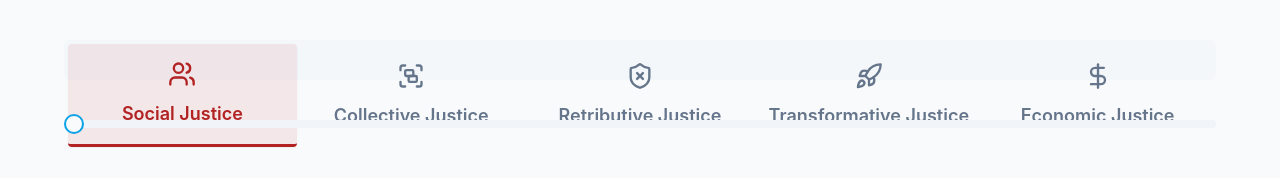
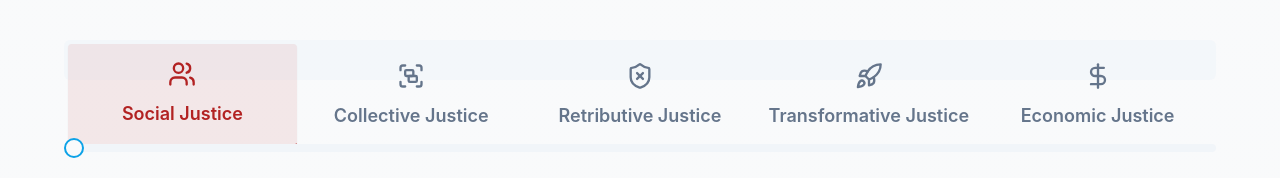
Before and after one commit to himurali/cycle-justice-exploration, a React (Vite) app: page / in a window 1280 px wide. Shown: the part 980-1158 px from the top of the page. Built offline with nearby package versions, Linux system fonts and the light colour scheme; grey boxes are pictures that could not be loaded.

Commit message:
Increase gap between line and text
Increased the gap between the blue line and the text in the JusticeSlider component.

```diff
--- a/src/components/JusticeSlider.tsx
+++ b/src/components/JusticeSlider.tsx
@@ -74,7 +74,7 @@ const JusticeSlider = () => {
           {/* Justice Type Tabs */}
           <Tabs
             value={currentJustice.id}
-            className="w-full mb-8"
+            className="w-full mb-12" // Increased bottom margin from mb-8 to mb-12
             onValueChange={(value) => {
               const newIndex = justiceTypes.findIndex(j => j.id === value);
               if (newIndex !== -1) setActiveIndex(newIndex);
@@ -111,12 +111,12 @@ const JusticeSlider = () => {
           </Tabs>
 
           {/* Main slider control - Fix for the margin issue */}
-          <div className="mb-12 mt-10">
+          <div className="mb-12 mt-16"> {/* Increased top margin from mt-10 to mt-16 */}
             <Slider
               value={[activeIndex]}
               max={justiceTypes.length - 1}
               step={1}
-              className="w-full mt-8" // Added margin-top to increase space between text and slider
+              className="w-full mt-8"
               onValueChange={handleSliderChange}
             />
 
```
